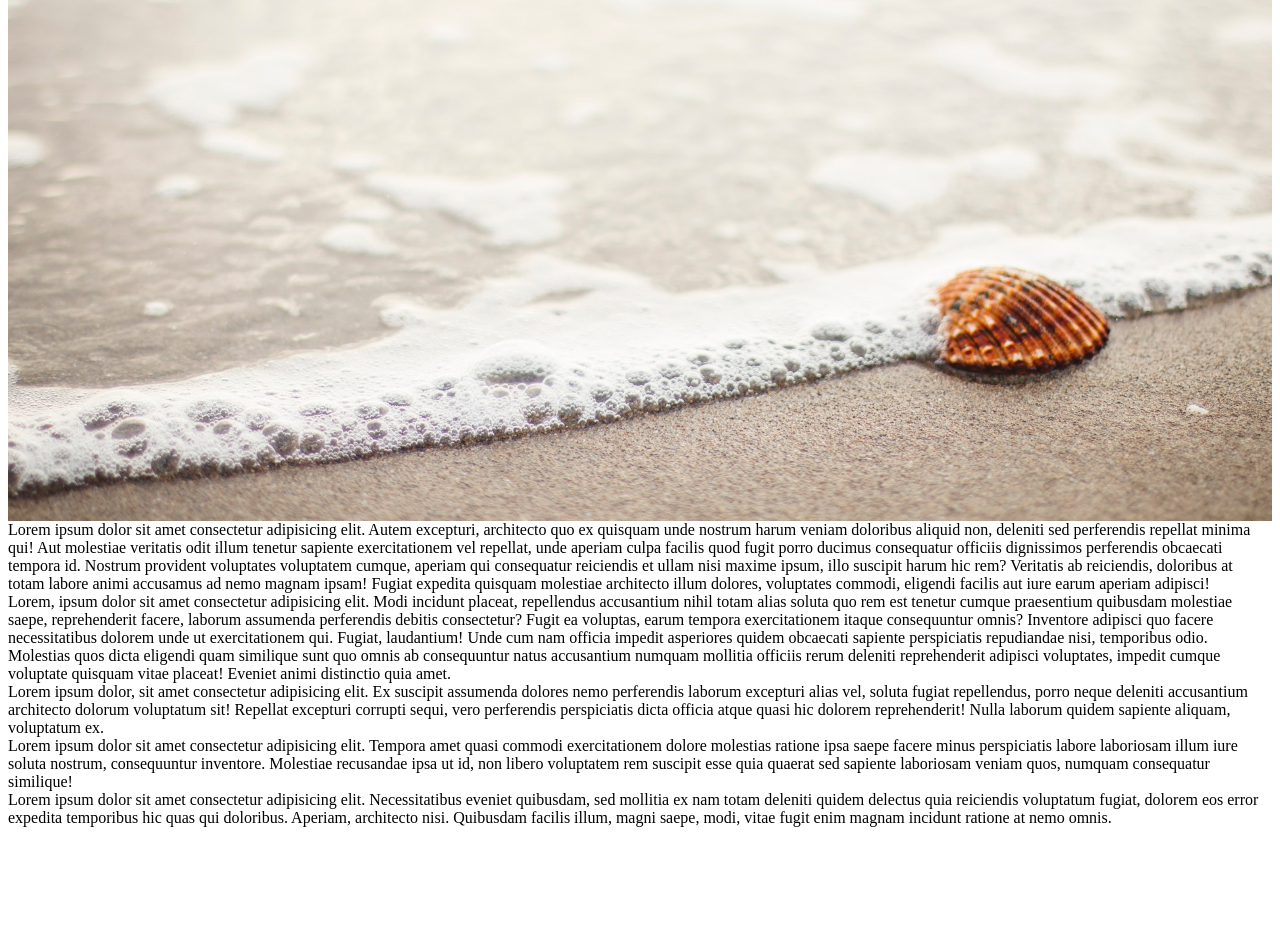
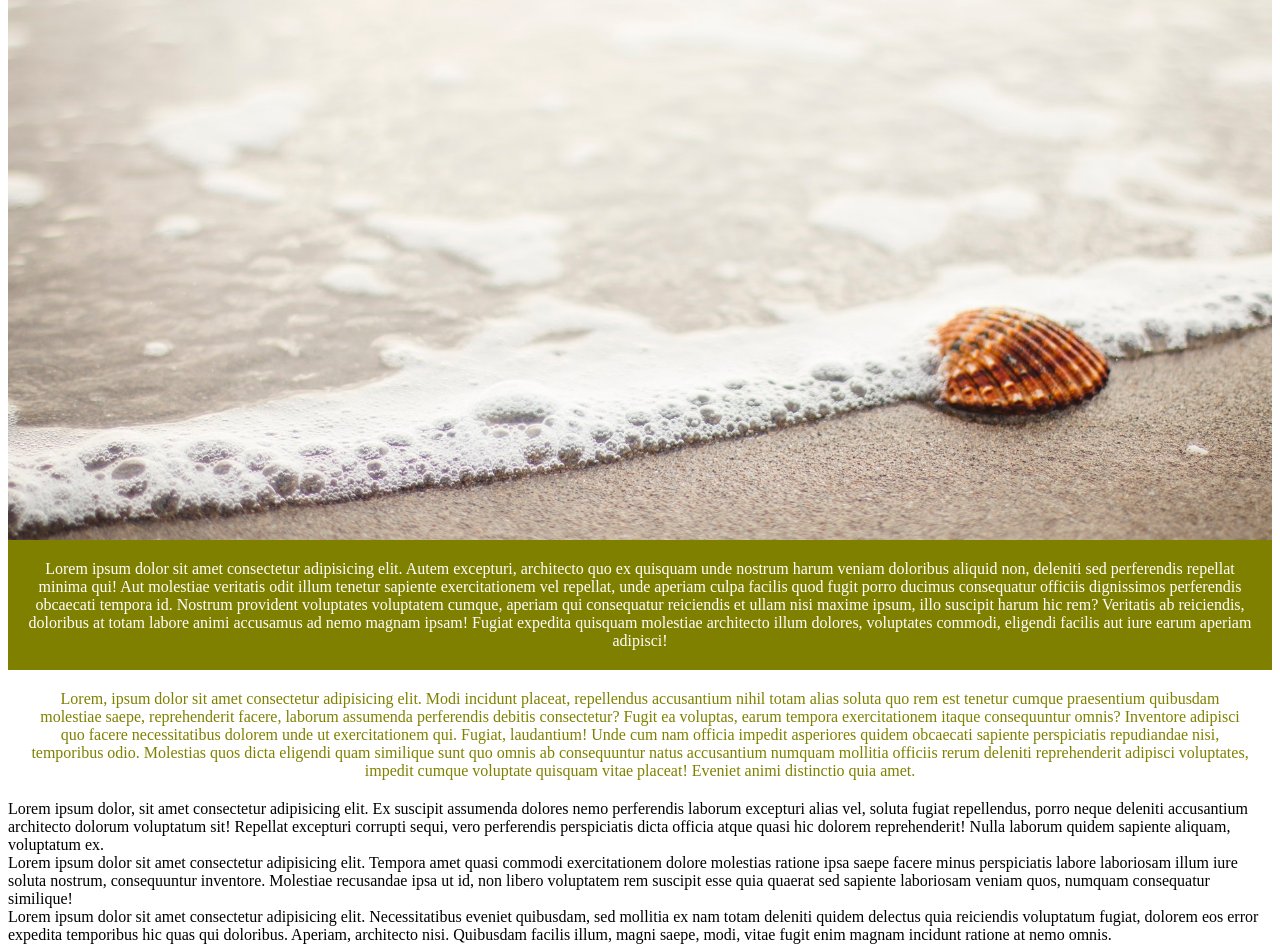
Before and after one commit to dominovocat/Projects, a plain HTML site: page practika/index.html in a window 1280 px wide. Shown: the part 300-1252 px from the top of the page. Before the commit the page ends 1135 px from the top, so only its background shows below. Drawn offline with Linux system fonts and the light colour scheme.

Commit message:
Add block-position

```diff
--- a/practika/css/style.css
+++ b/practika/css/style.css
@@ -1,18 +1,34 @@
-.showcase{
+.showcase {
   background-image: url(./../bg.jpg);
   background-size: cover;
-  background-position: center bottom;
+  background-position: center;
   height: 100vh;
   text-align: center;
   display: block;
+  font-size: 30px;
 
 }
-.buttom{
+
+.buttom {
   border: #929292 2px solid;
   text-decoration: none;
   color: #929292;
   padding: 10px 20px;
   border-radius: 10px;
   margin-top: 20px;
-
 }
+.section1 {
+  display: block;
+  text-align: center;
+  color: white;
+  border: none;
+  background-color: olive;
+  padding: 20px;
+}
+.section2 {
+  display: block;
+  text-align: center;
+  color: olive;
+  background-color: white;
+  padding: 20px;
+}
--- a/practika/index.html
+++ b/practika/index.html
@@ -7,7 +7,7 @@
   </head>
   <body>
     <header class="showcase">
-    <h1 class="wttb">Welcome to The Beach</h1>
+    <h1>Welcome to The Beach</h1>
     <p>
       Lorem ipsum dolor sit, amet consectetur adipisicing elit. Quaerat,
       possimus.
```
